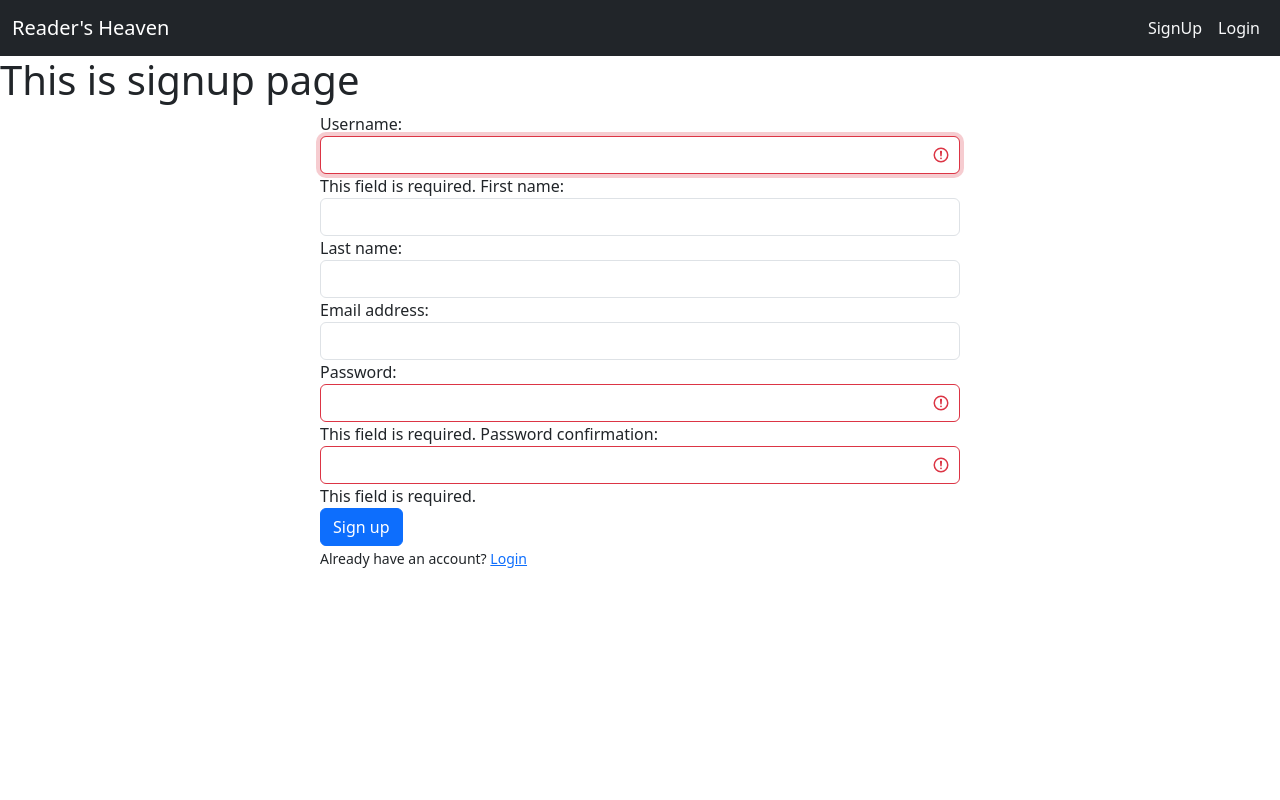
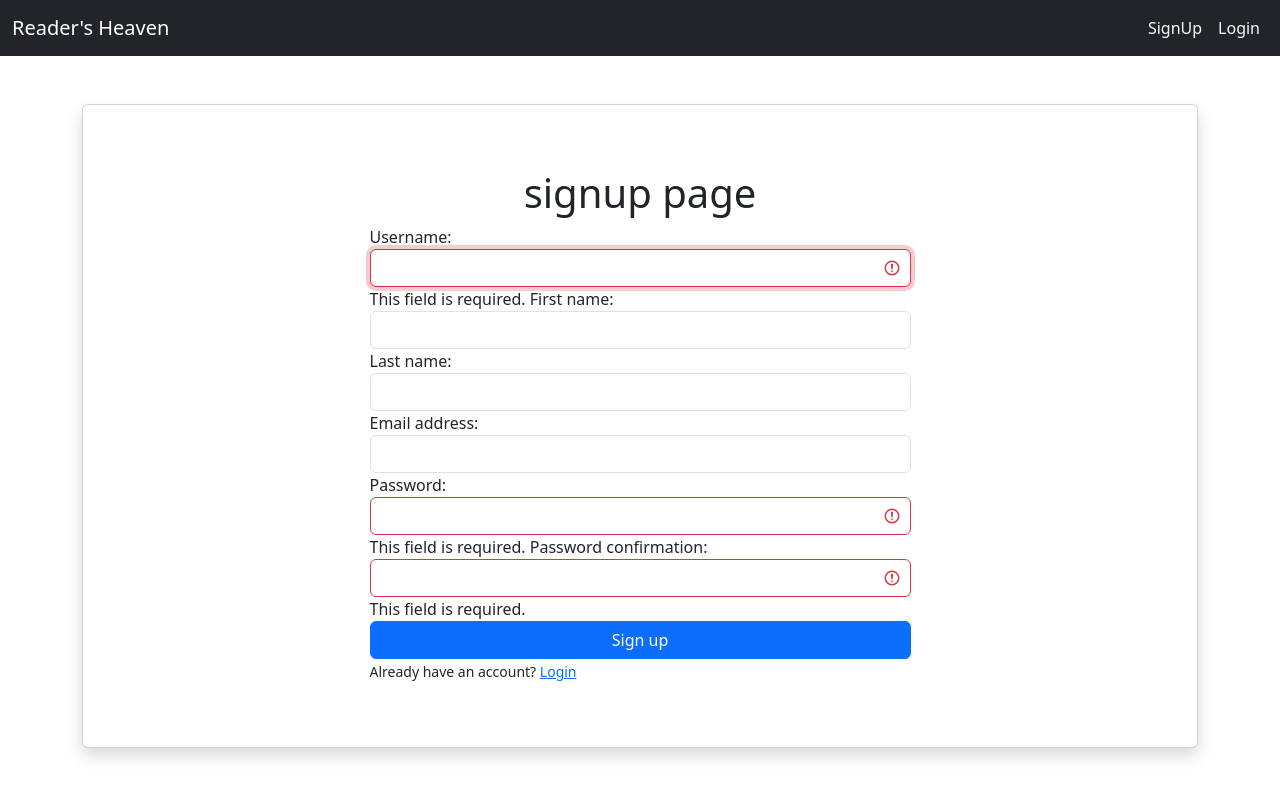
Before and after one commit to Hamed-Hasan/Django---Blood-Bank-Application-WEB-ANDROID-IOS, a Django app: page /user/signup in a window 1280 px wide. Run offline with Django 5.2, Linux system fonts and the light colour scheme; some libraries are stand-ins or nearby versions.

Commit message:
🚀 Added login page template with form validation. 📊 Implemented error message display for form validation. 🌟 Styled login page with Bootstrap cards and center alignment. 🏆 Integrated signup page template with form submission. 🔄 Refactored signup page layout for improved user experience.

```diff
--- a/user_accounts/templates/signup.html
+++ b/user_accounts/templates/signup.html
@@ -1,11 +1,22 @@
+
+
+
 {% extends 'base.html' %}
 
 {% block body %}
-<h1>This is signup page</h1>
+
+
+<div class="container">
+  <div class="row justify-content-center mt-5">
+
+      <div class="col-12">
+          <div class="card shadow">
+              <div class="card-body mb-5">
+                <h1 class="text-center mt-5">signup page</h1>
 
                 <!-- messages to the user Starts -------------------------- -->
                 {% if messages  %}
-<h1>Account Created Successfully</h1>
+                <h1 class="text-center mt-5">Account Created Successfully</h1>
                 {% endif %}
                 <!-- Messages to the user ends here ---------- -->
                 {% load crispy_forms_tags %}
@@ -18,11 +29,20 @@
                   {{fm.errors |striptags}}
                   {% endfor %}
                   <br>
-    <button class="btn btn-primary" type="submit">Sign up</button>
+                    <button class="btn btn-primary btn-block" style="width: 100% !important;" type="submit">Sign up</button>
                     <br>
 
                     <small>Already have an account? <a href="{% url 'loginpage' %}">Login</a></small>
                 </form>
 
+              </div>
+          </div>
+      </div>
+  </div>
+</div>
+
+
+
+
 
 {% endblock body %}
```
Also changed, not shown: user_accounts/templates/login.html (+21 -3 lines). Lines whose indentation alone changed are shown as unchanged.
